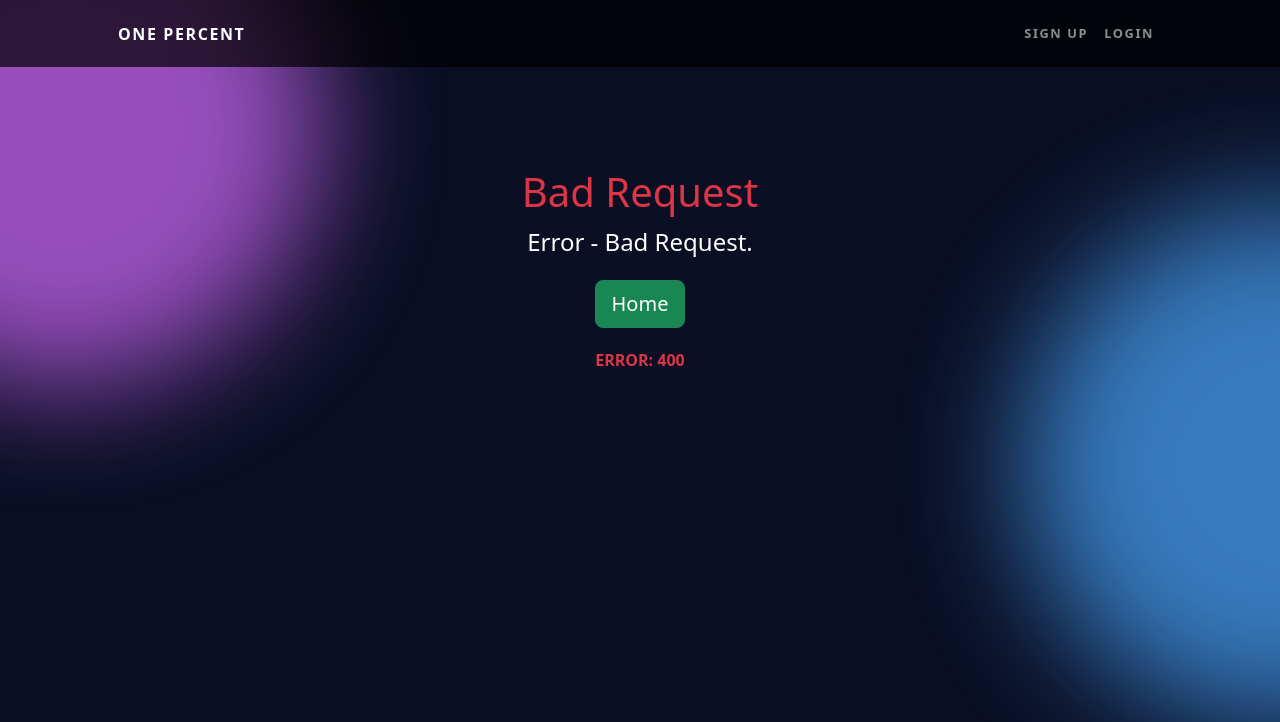
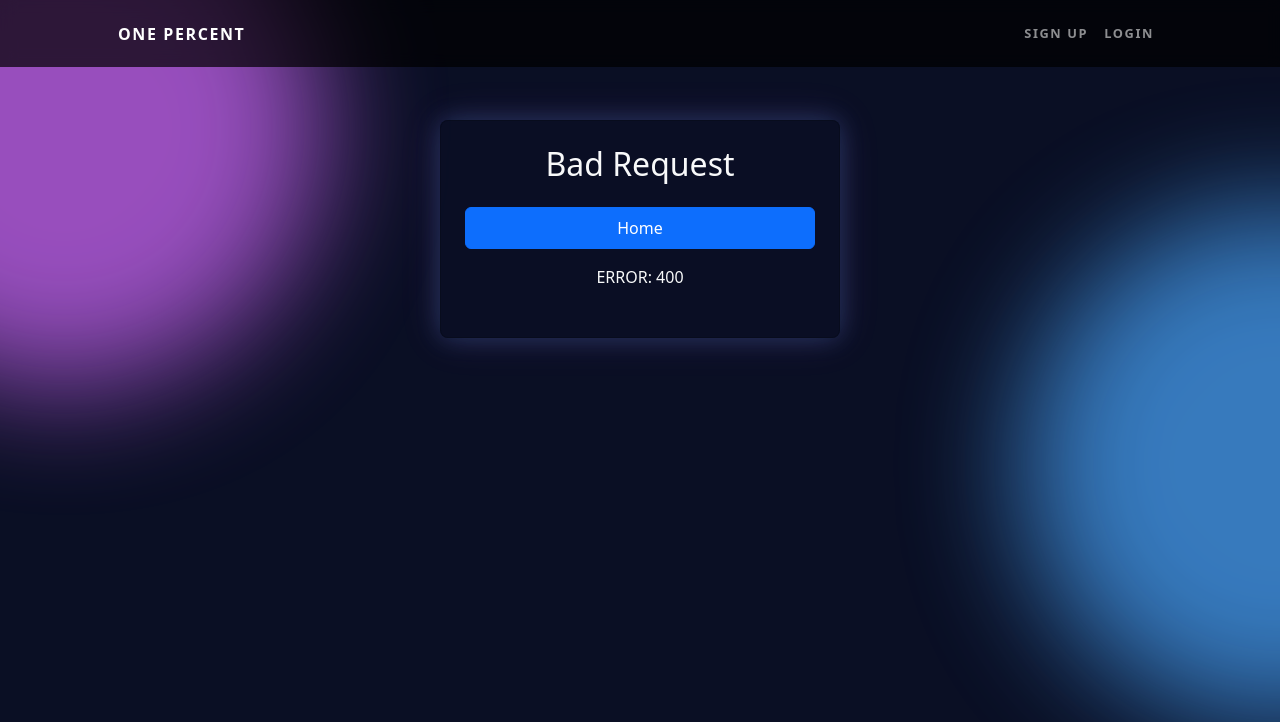
Before and after one commit to AlexThoma5/one_percent, a Django app: template templates/errors/400.html in a window 1280 px wide. Shown: the top 722 px of the page. Run offline with Django 4.2, Linux system fonts and the light colour scheme; the template is opened without the code that fills it, so the values that code supplies are empty; some libraries are stand-ins or nearby versions.

Commit message:
Add consistent styling to error pages (400, 403, 404, 500) to match site theme

```diff
--- a/templates/errors/400.html
+++ b/templates/errors/400.html
@@ -1,14 +1,11 @@
 {% extends "base.html" %}
 
 {% block content %}
-<div class="container">
-    <div class="row my-5 py-md-5 justify-content-center">
-        <div class="col-12 col-md-6 text-center">
-            <h1 class="text-danger">Bad Request</h1>
-            <p class="fs-4">Error - Bad Request.</p>
-            <p><a href="{% url 'home' %}" class="btn btn-lg btn-success m-1">Home</a></p>
-            <p><small class="text-danger fw-bold fs-6">ERROR: 400</small></p>
-        </div>
+<div class="d-flex justify-content-center align-items-center">
+  <div class="card rounded-3 p-4 mt-5 form-card">
+            <h1 class="text-center mb-4 text-light h2">Bad Request</h1>
+            <p><a href="{% url 'home' %}" class="btn btn-primary w-100 py-2">Home</a></p>
+            <p class="text-center text-light medium mb-4">ERROR: 400</p>
     </div>
 </div>
 {% endblock %}
```
Also changed, not shown: templates/errors/403.html (+5 -8 lines), templates/errors/404.html (+5 -8 lines), templates/errors/500.html (+5 -8 lines).
